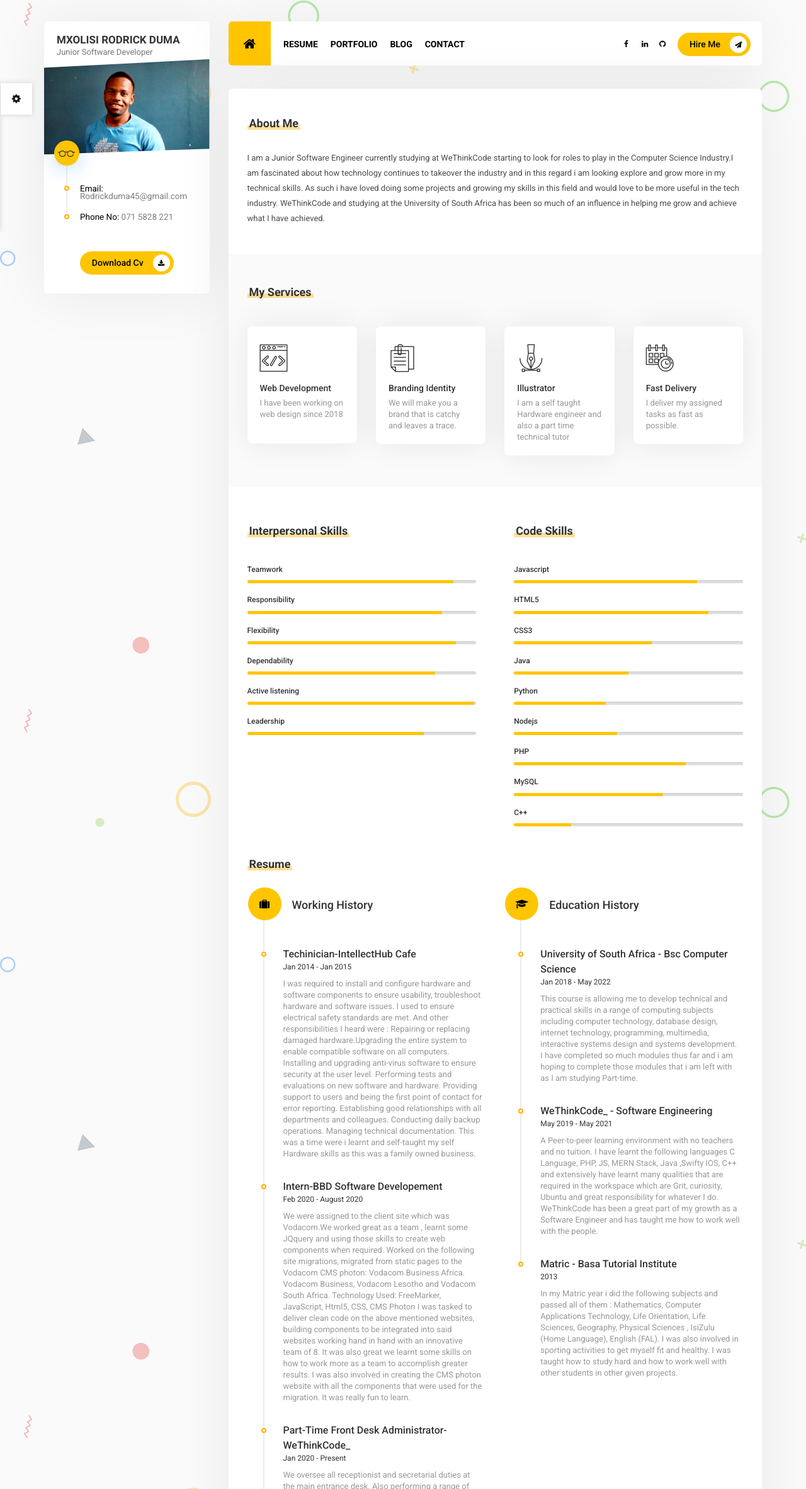
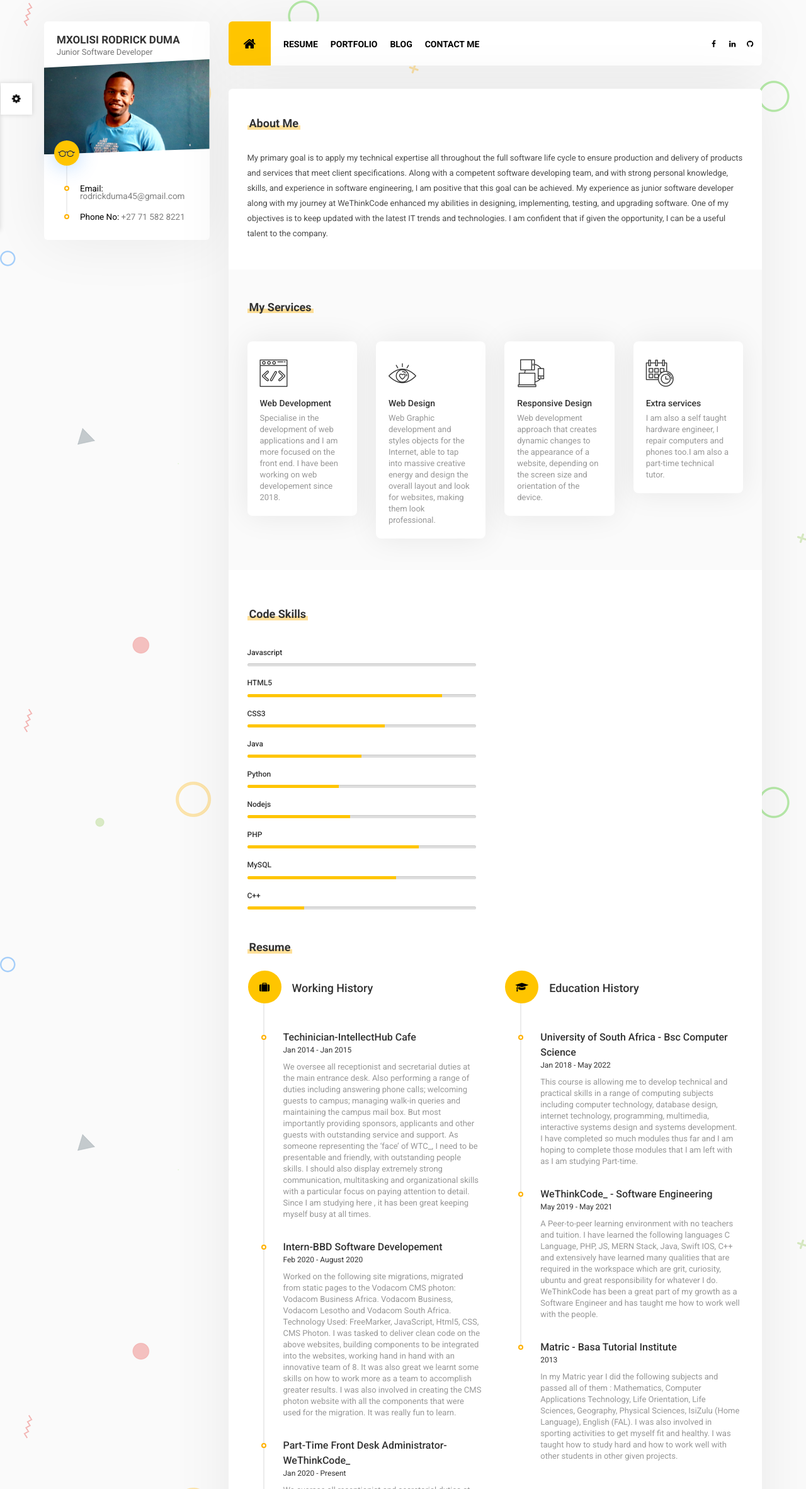
Before and after one commit to mduma123/mduma, a plain HTML site: page index.html in a window 1280 px wide. Shown: the part 26-2390 px from the top of the page at 63% size. Drawn offline with Linux system fonts and the light colour scheme.

Commit message:
changes to website

```diff
--- a/css/style.css
+++ b/css/style.css
@@ -737,6 +737,7 @@ ul.timeline{
 }
 
 .skill-list .progress {
+    content: attr(data-label);
     margin: 10px 0 20px;
     display: block;
     height: 5px;
--- a/index.html
+++ b/index.html
@@ -63,12 +63,12 @@
         </figure>
         <ul class="profile-information">
             <li></li>
-            <li><p><span>Email:</span> Rodrickduma45@gmail.com</p></li>
-            <li><p><span>Phone No:</span> 071 5828 221</p></li>
+            <li><p><span>Email:</span> rodrickduma45@gmail.com</p></li>
+            <li><p><span>Phone No:</span> +27 71 582 8221</p></li>
         </ul>
-        <div class="col-md-12">
+        <!-- <div class="col-md-12">
             <button class="site-btn icon"><a href="#portfolio"></a>Download Cv <i class="fa fa-download" aria-hidden="true"></i></button>
-        </div>
+        </div> -->
     </div>
 </div>
 
@@ -90,16 +90,16 @@
                         <li class="tab"><a href="#resume">RESUME</a></li>
                         <li class="tab"><a href="#portfolio">PORTFOLIO</a></li>
                         <li class="tab"><a href="#blog">BLOG</a></li>
-                        <li class="tab"><a href="#contact">CONTACT</a></li>
+                        <li class="tab"><a href="#contact">CONTACT ME</a></li>
                     </ul>
                 </div>
                 <div class="col-md-4 col-sm-4 col-xs-8 dynamic">
-                    <button class="pull-right site-btn icon hidden-xs"><a href="#contact"></a>Hire Me <i class="fa fa-paper-plane" aria-hidden="true"></i></button>
+                    <!-- <button class="pull-right site-btn icon hidden-xs"><a href="#contact"></a>Contact Me <i class="fa fa-paper-plane" aria-hidden="true"></i></button> -->
                     <div class="hamburger pull-right hidden-lg hidden-md"><i class="fa fa-bars" aria-hidden="true"></i></div>
                     <div class="hidden-md social-icons pull-right">
-                        <a class="fb" href="https://www.facebook.com/mxolisirodrick.duma"><i class="fa fa-facebook" aria-hidden="true"></i></a>
-                        <a class="ins" href="https://www.linkedin.com/in/mxolisi-duma-177324195/"><i class="fa fa-linkedin" aria-hidden="true"></i></a>
-                        <a class="nh" href="https://github.com/mduma123"><i class="fa fa-github" aria-hidden="true"></i></a>
+                        <a class="fb" href="https://www.facebook.com/mxolisirodrick.duma"  target="_blank"><i class="fa fa-facebook" aria-hidden="true"></i></a>
+                        <a class="ins" href="https://www.linkedin.com/in/mxolisi-duma-177324195/"  target="_blank"><i class="fa fa-linkedin" aria-hidden="true"></i></a>
+                        <a class="nh" href="https://github.com/mduma123"  target="_blank"><i class="fa fa-github" aria-hidden="true" ></i></a>
                     </div>
                 </div>
             </div>
@@ -118,8 +118,8 @@
                 <div class="row">
                     <section class="about-me line col-md-12 padding_30 padbot_45">
                     <div class="section-title"><span></span><h2>About Me</h2></div>
-                    <p class="top_30">I am a Junior Software Engineer currently studying at WeThinkCode starting to look for roles to play in the Computer Science Industry.I am fascinated about how technology continues to takeover the industry and in this regard i am looking explore and grow more in my technical skills.
-                        As such i have loved doing some projects and growing my skills in this field and would love to be more useful in the tech industry. WeThinkCode and studying at the University of South Africa  has been so much of an influence in helping me grow and achieve what I have achieved.
+                    <p class="top_30">My primary goal is to apply my technical expertise all throughout the full software life cycle to ensure production and delivery of products and services that meet client specifications. Along with a competent software developing team, and with strong personal knowledge, skills, and experience in software engineering, I am positive that this goal can be achieved.
+                        My experience as junior software developer along with my journey at WeThinkCode enhanced my abilities in designing, implementing, testing, and upgrading software. One of my objectives is to keep updated with the latest IT trends and technologies. I am confident that if given the opportunity, I can be a useful talent to the company.
                         <br>
                     </p>
                 </section>
@@ -136,27 +136,27 @@
                                     <i class="flaticon-html"></i>
                                 </div>
                                 <span class="title">Web Development</span>
-                                <p class="little-text">I have been working on web design since 2018</p>
+                                <p class="little-text">Specialise in the development of web applications and I am  more focused on the front end. I have been working on web developement since 2018.</p>
                             </div>
                         </div>
                         <!-- a service -->
                         <div class="col-md-3 col-sm-6 col-xs-12">
                             <div class="service">
                                 <div class="icon">
-                                    <i class="flaticon-attach"></i>
+                                    <i class="flaticon-attractive"></i>
                                 </div>
-                                <span class="title">Branding Identity</span>
-                                <p class="little-text">We will make you a brand that is catchy and leaves a trace.</p>
+                                <span class="title">Web Design</span>
+                                <p class="little-text">Web Graphic development and styles objects for the Internet, able to tap into massive creative energy and design the overall layout and look for websites, making them look professional.</p>
                             </div>
                         </div>
                         <!-- a service -->
                         <div class="col-md-3 col-sm-6 col-xs-12">
                             <div class="service">
                                 <div class="icon">
-                                    <i class="flaticon-vector"></i>
+                                    <i class="flaticon-responsive"></i>
                                 </div>
-                                <span class="title">Illustrator</span>
-                                <p class="little-text">I am a self taught Hardware engineer and also a part time technical tutor</p>
+                                <span class="title">Responsive Design</span>
+                                <p class="little-text">Web development approach that creates dynamic changes to the appearance of a website, depending on the screen size and orientation of the device.</p>
                             </div>
                         </div>
                         <!-- a service -->
@@ -165,8 +165,8 @@
                                 <div class="icon">
                                     <i class="flaticon-schedule"></i>
                                 </div>
-                                <span class="title">Fast Delivery</span>
-                                <p class="little-text">I deliver my assigned tasks as fast as possible.</p>
+                                <span class="title">Extra services</span>
+                                <p class="little-text">I am also a self taught hardware engineer, I repair computers and phones too.I am also a part-time technical tutor. </p>
                             </div>
                         </div>
                     </div>
@@ -174,10 +174,10 @@
                 </div>
                 <!-- Skills Section -->
                 <div class="row">
-                    <section class="design-skills col-md-6 padding_60 padbot_50">
+                    <!-- <section class="design-skills col-md-6 padding_60 padbot_50">
                         <div class="section-title bottom_45"><span></span><h2> Interpersonal Skills</h2></div>
                         <ul class="skill-list">
-                            <!-- <li>
+                            <li>
                                 <h3>Css</h3>
                                 <div class="progress">
                                     <div class="percentage" style="width:70%;"></div>
@@ -188,7 +188,7 @@
                                 <div class="progress">
                                     <div class="percentage" style="width:70%;"></div>
                                 </div>
-                            </li> -->
+                            </li>
                             <li>
                                 <h3>Teamwork</h3>
                                 <div class="progress">
@@ -226,14 +226,14 @@
                                 </div>
                             </li>
                         </ul>
-                    </section>
+                    </section> -->
                     <section class="code-skills col-md-6 padding_60">
                         <div class="section-title bottom_45"><span></span><h2>Code Skills</h2></div>
                         <ul class="skill-list">
                             <li>
                                 <h3>Javascript</h3>
-                                <div class="progress">
-                                    <div class="percentage" style="width:80%;"></div>
+                                <div class="progress" data-label="50% Complete">
+                                    <span class="value" style="width:80%;"></span>
                                 </div>
                             </li>
                             <li>
@@ -307,9 +307,7 @@
                                         <span>Jan 2014 - Jan 2015</span>
                                         <p class="little-text">
 
-                                            I was required to install and configure hardware and software components to ensure usability, troubleshoot hardware and software issues. I used to ensure electrical safety standards are met. And other responsibilities I heard were :
-                                            Repairing or replacing damaged hardware.Upgrading the entire system to enable compatible software on all computers.
-                                            Installing and upgrading anti-virus software to ensure security at the user level. Performing tests and evaluations on new software and hardware. Providing support to users and being the first point of contact for error reporting. Establishing good relationships with all departments and colleagues. Conducting daily backup operations. Managing technical documentation. This was a time were i learnt and self-taught my self Hardware skills as this was a family owned business.</p>
+                                            We oversee all receptionist and secretarial duties at the main entrance desk. Also performing a range of duties including answering phone calls; welcoming guests to campus; managing walk-in queries and maintaining the campus mail box. But most importantly providing sponsors, applicants and other guests with outstanding service and support. As someone representing the ‘face’ of WTC_, I need to be presentable and friendly, with outstanding people skills. I should also display extremely strong communication, multitasking and organizational skills with a particular focus on paying attention to detail. Since I am studying here , it has been great keeping myself busy at all times.  </p>
                                     </li>
 
 
@@ -317,24 +315,30 @@
                                     <li><h3 class="line-title">Intern-BBD Software Developement</h3>
                                         <span>Feb 2020 - August 2020</span>
                                         <p class="little-text">
-                                            We were assigned to the client site which was Vodacom.We worked great as a team , learnt some JQquery and using those skills to create web components when required. Worked on the following site migrations, migrated from static pages to the Vodacom CMS photon:
-                                            Vodacom Business Africa. Vodacom Business, Vodacom Lesotho and Vodacom South Africa.
-                                            Technology Used: FreeMarker, JavaScript, Html5, CSS, CMS Photon
-                                            I was tasked to deliver clean code on the above mentioned websites, building components to be integrated into said websites working hand in hand with an innovative team of 8. It was also great we learnt some skills on how to work more as a team to accomplish greater results. I was also involved in creating the CMS photon website with all the components that were used for the migration. It was really fun to learn.
+                                            Worked on the following site migrations, migrated from static pages to the Vodacom CMS photon:
+
+Vodacom Business Africa. Vodacom Business, Vodacom Lesotho and Vodacom South Africa.
+
+Technology Used: FreeMarker, JavaScript, Html5, CSS, CMS Photon.
+
+I was tasked to deliver clean code on the above websites, building components to be integrated into the websites, working hand in hand with an innovative team of 8.
+
+It was also great we learnt some skills on how to work more as a team to accomplish greater results.
+
+I was also involved in creating the CMS photon website with all the components that were used for the migration. It was really fun to learn.
 					                </p>
                                     </li>
 
                                     <li><h3 class="line-title">Part-Time Front Desk Administrator- <br></br><br></br>WeThinkCode_</h3>
                                         <span>Jan 2020 - Present</span>
                                         <p class="little-text">
-                                            We oversee all receptionist and secretarial duties at the main entrance desk. Also  performing  a range of duties
-                                            including answering phone calls; welcoming guests to campus; managing walk-in queries and maintaining the campus mail box. But most importantly providing  sponsors, applicants and other guest with outstanding service and support. As someone representing the ‘face’ of WTC_, I need  to be presentable and friendly, with outstanding people skills. I should also display extremely strong communication, multitasking and organizational skills with a particular focus on paying attention to detail. Since i am studying here , it has been great keeping myself busy at all times.
+                                            We oversee all receptionist and secretarial duties at the main entrance desk. Also performing a range of duties including answering phone calls; welcoming guests to campus; managing walk-in queries and maintaining the campus mail box. But most importantly providing sponsors, applicants and other guests with outstanding service and support. As someone representing the ‘face’ of WTC_, I need to be presentable and friendly, with outstanding people skills. I should also display extremely strong communication, multitasking and organizational skills with a particular focus on paying attention to detail. Since I am studying here , it has been great keeping myself busy at all times.
 					                </p>
                                     </li>
                                     <li><h3 class="line-title">Part-Time Coach- LittleKickers</h3>
                                         <span>Jan 2020- Present</span>
                                         <p class="little-text">
-                                            We give your children a positive introduction to sport by teaching high quality football skills in a friendly, pressure-free environment. There are four different classes tailored specifically to the needs of children between 18 months and seven years of age. As a coach i am required to be reliable, great with kids and a good communicator.
+                                            We give your children a positive introduction to sport by teaching high quality football skills in a friendly, pressure-free environment. There are four different classes tailored specifically to the needs of children between 18 months and seven years of age. As a coach I am required to be reliable, great with kids and a good communicator.
 
 					                </p>
                                     </li>
@@ -348,17 +352,17 @@
                                     <!-- a work -->
                                     <li><h3 class="line-title">University of South Africa - Bsc Computer <br></br><br></br> Science</h3>
                                         <span>Jan 2018 - May 2022</span>
-                                        <p class="little-text">This course is  allowing me to develop technical and practical skills in a range of computing subjects including computer technology, database design, internet technology, programming, multimedia, interactive systems design and systems development. I have completed so much modules thus far and i am hoping to complete those modules that i am left with as I am studying Part-time.</p>
+                                        <p class="little-text">This course is allowing me to develop technical and practical skills in a range of computing subjects including computer technology, database design, internet technology, programming, multimedia, interactive systems design and systems development. I have completed so much modules thus far and I am hoping to complete those modules that I am left with as I am studying Part-time.</p>
                                     </li>
                                     <!-- a work -->
                                     <li><h3 class="line-title">WeThinkCode_ - Software Engineering</h3>
                                         <span>May 2019 - May 2021</span>
-                                        <p class="little-text">A Peer-to-peer learning environment with no teachers and no tuition. I have learnt the following languages C Language, PHP, JS, MERN Stack, Java ,Swifty IOS, C++ and extensively have learnt many qualities that are required in the workspace which are Grit, curiosity, Ubuntu and great responsibility for whatever I do. WeThinkCode has been a great part of my growth as a Software Engineer and has taught me how to work well with the people.</p>
+                                        <p class="little-text">A Peer-to-peer learning environment with no teachers and tuition. I have learned the following languages C Language, PHP, JS, MERN Stack, Java, Swift IOS, C++ and extensively have learned many qualities that are required in the workspace which are grit, curiosity, ubuntu and great responsibility for whatever I do. WeThinkCode has been a great part of my growth as a Software Engineer and has taught me how to work well with the people.</p>
                                     </li>
                                     <!-- a work -->
                                     <li><h3 class="line-title">Matric - Basa Tutorial Institute</h3>
                                         <span>2013</span>
-                                        <p class="little-text">In my Matric year i did the following subjects and passed all of them : Mathematics, Computer Applications Technology, Life Orientation, Life Sciences, Geography, Physical Sciences , IsiZulu (Home Language), English (FAL). I was also involved in sporting activities to get myself fit and healthy. I was taught how to study hard and how to work well with other students in other given projects.</p>
+                                        <p class="little-text">In my Matric year I did the following subjects and passed all of them : Mathematics, Computer Applications Technology, Life Orientation, Life Sciences, Geography, Physical Sciences, IsiZulu (Home Language), English (FAL). I was also involved in sporting activities to get myself fit and healthy. I was taught how to study hard and how to work well with other students in other given projects.</p>
                                     </li>
                                 </ul>
                             </div>
@@ -499,7 +503,7 @@
                     <!-- Contact Map -->
                     <section class="contact-map col-md-12 top_15 bottom_15">
                         <div class="section-title bottom_30"><span></span><h2>Contact Map.</h2></div>
-                        <iframe src="https://goo.gl/maps/3YaTdMDWgaUnfoWw8" height="200" style="border:0" allowfullscreen></iframe>
+                        <iframe src="https://www.google.com/maps/embed?pb=!1m18!1m12!1m3!1d3579.9391400082277!2d28.043241114982536!3d-26.198657983440327!2m3!1f0!2f0!3f0!3m2!1i1024!2i768!4f13.1!3m3!1m2!1s0x1e950e9e2ec68cad%3A0x693555fc82b0eda4!2s59%20De%20Villiers%20St%2C%20Johannesburg%2C%202000!5e0!3m2!1sen!2sza!4v1605279081852!5m2!1sen!2sza" width="600" height="450" frameborder="0" style="border:0;" allowfullscreen="" aria-hidden="false" tabindex="0"></iframe>
                     </section>
                 </div>
             </div>
```
Also changed, not shown: blog-posts/blog-1.html (+8 -8 lines), css/skills.css (added).
